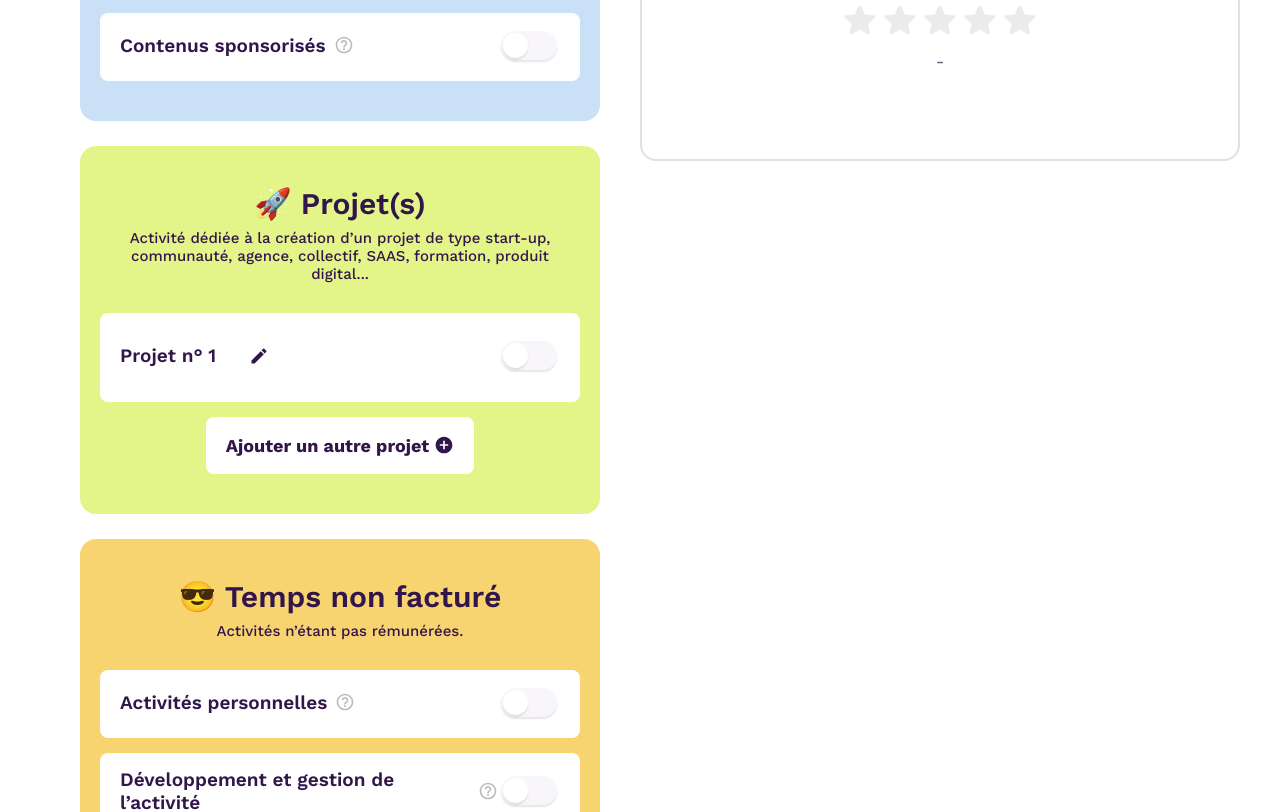
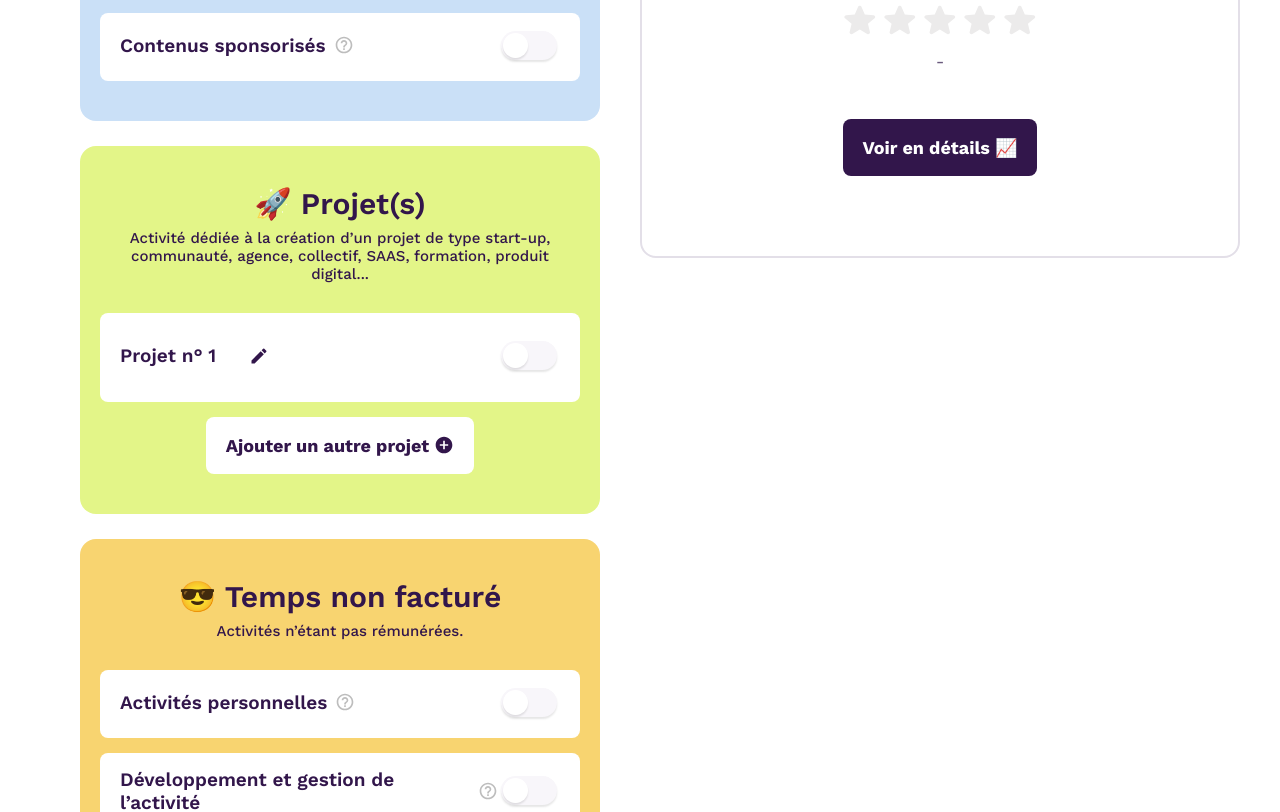
Before and after one commit to troptropcontent/freelance_revenue_simulator, a React (Vite) app in the folder frontend/: page / in a window 1280 px wide. Shown: the part 1128-1940 px from the top of the page. Built offline with nearby package versions, Linux system fonts and the light colour scheme.

Commit message:
add a cta to see the details in the results

```diff
--- a/frontend/src/components/simulator/results/ResultsDetails.tsx
+++ b/frontend/src/components/simulator/results/ResultsDetails.tsx
@@ -12,6 +12,7 @@ import { RatingInput } from "src/components/ui/formik/primitives/RatingInput";
 import { Formik } from "formik";
 import { MAX_RATE } from "../constants";
 import { Box } from "src/components/ui/Box";
+import { Button } from "src/components/ui/Button";
 
 const ResultsDetails = () => {
   const { t } = useTranslation();
@@ -87,6 +88,20 @@ const ResultsDetails = () => {
           {formater(value)}
         </List.Item>
       ))}
+      <Box flex justifyContent="center">
+      <Button
+        color="brand"
+        onClick={() => {
+          const url = location.href;
+          location.href = "#charts";
+          history.replaceState(null, "", url);
+        }}
+      >
+        <Text style="call_to_action">
+          {t("simulator.results.link_to_charts")}
+        </Text>
+      </Button>
+      </Box>
     </List.Root>
   );
 };
--- a/frontend/src/components/ui/WeekChart.tsx
+++ b/frontend/src/components/ui/WeekChart.tsx
@@ -117,7 +117,7 @@ const WeekChart = ({
       </Container>
       <List.Root gap="sm">
         {data.map(
-          ({value, color, label, labelFormater}, i) =>
+          ({ value, color, label, labelFormater }, i) =>
             value != 0 &&
             (labelFormater ? (
               labelFormater({ value, label, color, labelFormater }, data)
--- a/frontend/src/locales/fr/translation.json
+++ b/frontend/src/locales/fr/translation.json
@@ -203,6 +203,7 @@
         },
         "results": {
           "title": "Ma simulation",
+          "link_to_charts": "Voir en détails 📈",
           "collapsible": {
             "open": "📈 MASQUER LES DÉTAILS",
             "closed": "📈 VOIR EN DÉTAILS"
```
Also changed, not shown: frontend/src/components/simulator/results/private/hooks.ts (+4 -5 lines), frontend/public/tailwind.css.
